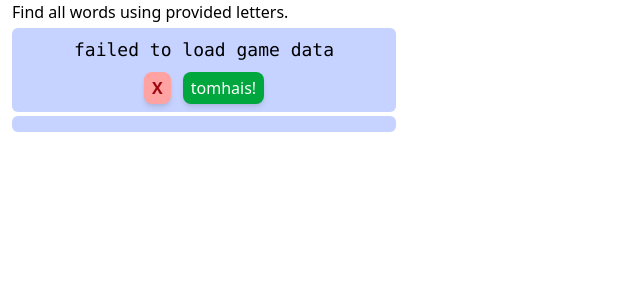
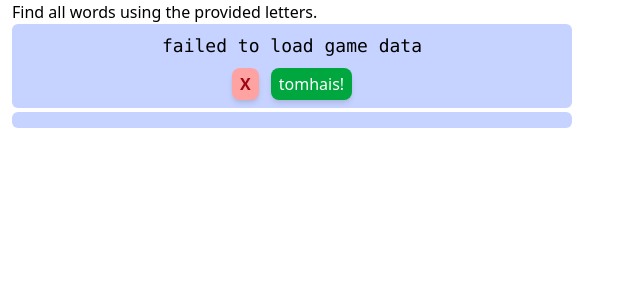
Before and after one commit to drewfish/webapp-gaidh-litir, a FastAPI app: page /liosta-fhaclan in a window 1280 px wide. Shown: the part 36-336 px from the top of the page, without its empty margins (0-640 px from the left). Run offline with FastAPI, Linux system fonts and the light colour scheme.

Commit message:
attempt at better layout for mobile

```diff
--- a/templates/geama/liosta-fhaclan.html
+++ b/templates/geama/liosta-fhaclan.html
@@ -1,19 +1,19 @@
 {% extends "base.html" %}
 {% block title %}Liosta-Fhaclan{% endblock %}
 {% block content %}
-    <div class="grid grid-cols-1 gap-1">
+    <div class="max-w-140">
         <div id="instructions-en">
-            Find all words using provided letters.
+            Find all words using the provided letters.
         </div>
-        <div class="max-w-96 bg-indigo-200 rounded-md p-2 grid grid-cols-1 gap-x-2 gap-y-2 place-items-center">
-            <div id="an-t-oidheam" class="text-lg font-mono"></div>
+        <div class="w-full mb-1 bg-indigo-200 rounded-md p-2 flex flex-col place-items-center">
+            <div id="an-t-oidheam" class="mb-2 text-lg font-mono"></div>
             <div id="ion-chur">
                 <span id="an-t-eirmeas" class="text-lg font-mono"></span>
                 <button id="eirmeas-caill" class="mr-2 glf-button bg-red-300 hover:bg-red-400 text-red-800 font-bold">X</button>
                 <button id="tomhais" class="glf-button bg-green-600 hover:bg-green-800 text-white">tomhais!</button>
             </div>
         </div>
-        <div class="max-w-96 bg-indigo-200 rounded-md p-2 overflow-y-auto w-full max-h-96">
+        <div class="w-full max-h-[70dvh] bg-indigo-200 rounded-md p-2 overflow-y-auto">
             <div id="na-cuimsean" class="font-mono text-center">
                 {%- for cuimse in game_data.cuimsean %}
                     <a id="cuimse-{{cuimse.facal}}" data-staid="sonn" class="glf-cuimse">{%- for litir in cuimse.facal %}<span id="cuimse-{{cuimse.facal}}-{{loop.index0}}" class="glf-cuimse-litir">_</span>{% endfor -%}</a>
```
Also changed, not shown: static/tailwind.css.
